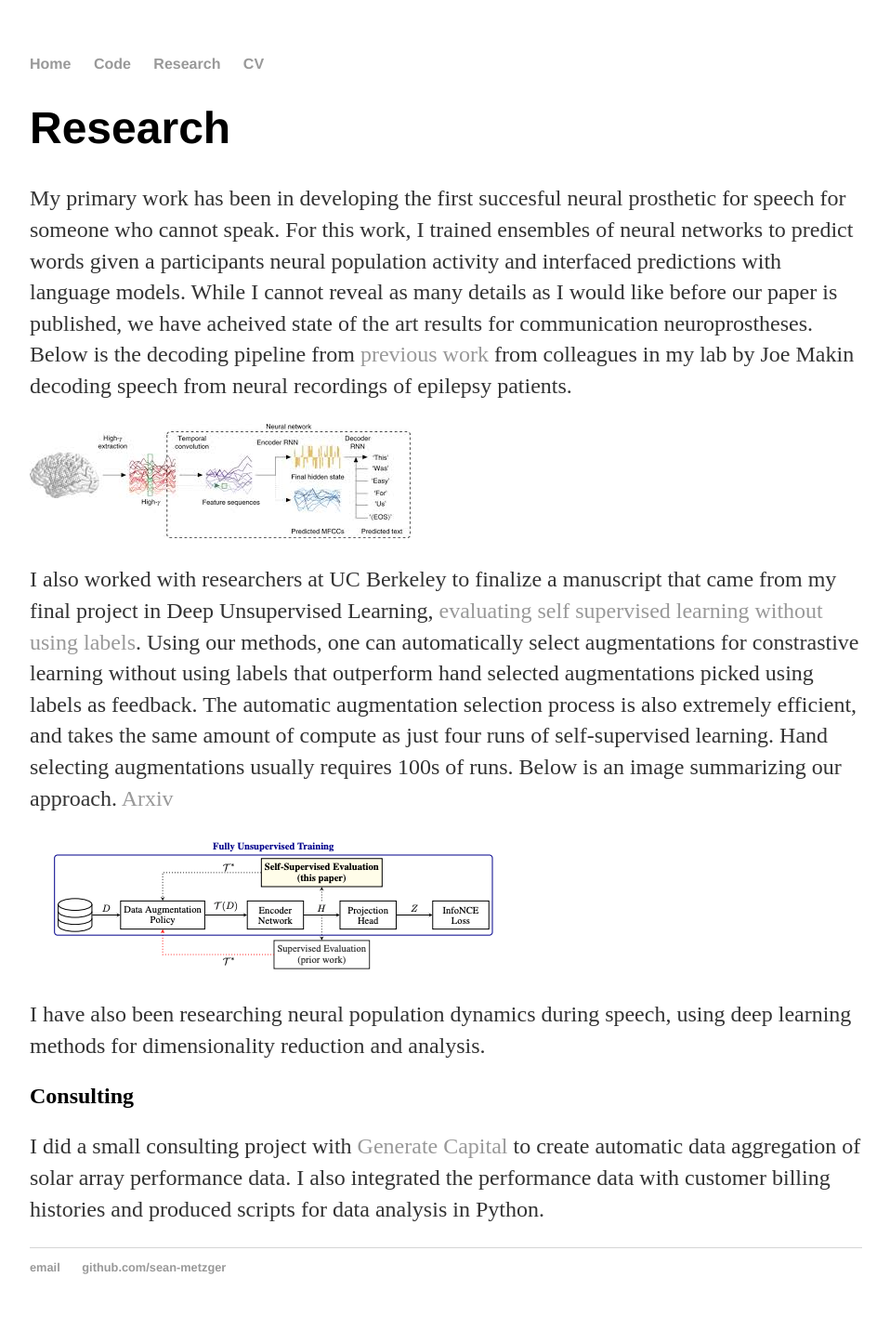
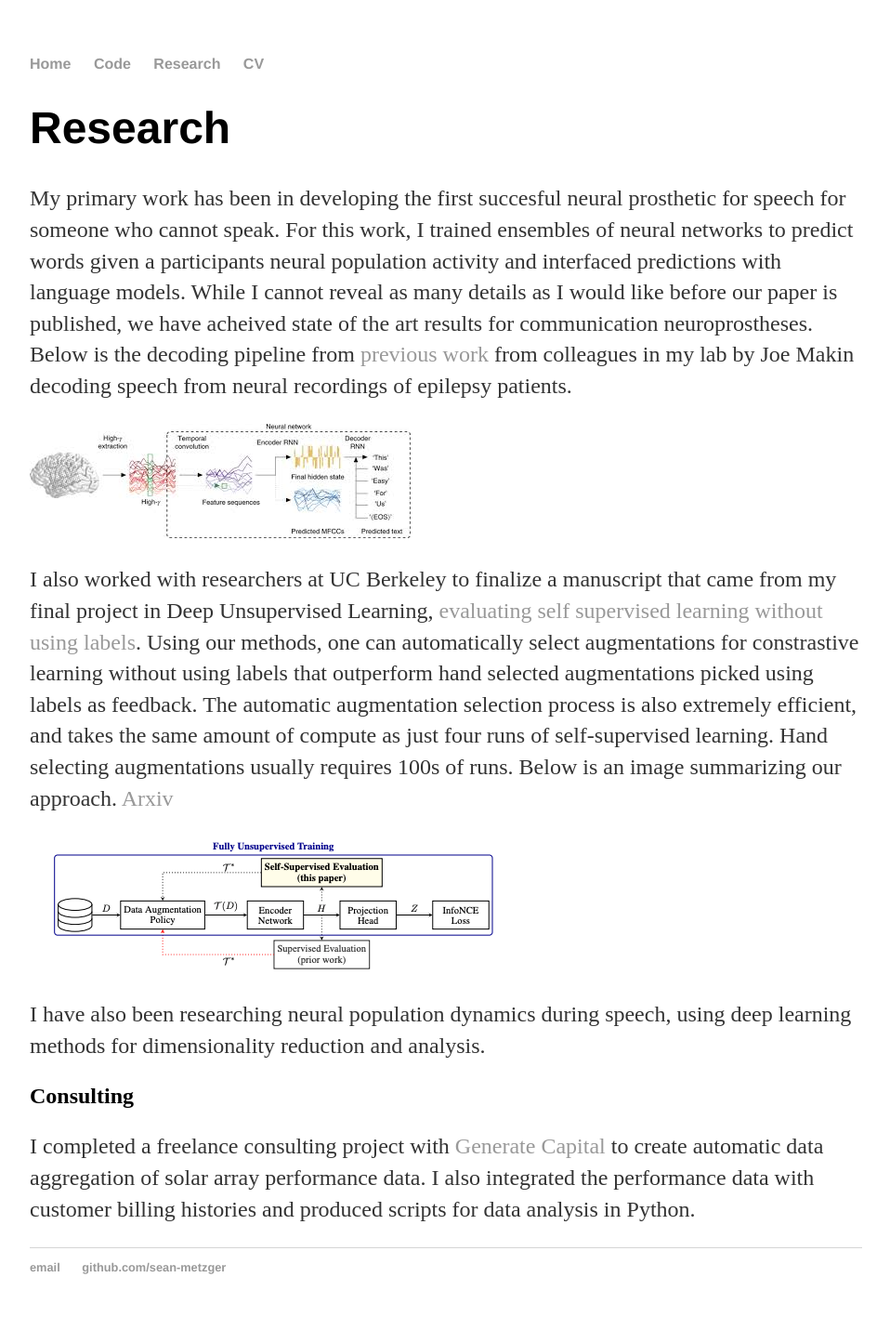
Before and after one commit to sean-metzger/sean-metzger.github.io, a Jekyll site: the page built from research/index.html, in a window 1280 px wide. Shown: the whole page at 93% size, without its empty margins (160-1118 px from the left). Built offline with Jekyll 4.4.1, drawn with Linux system fonts in a browser that asks for light colours.

Commit message:
Update index.html

```diff
--- a/research/index.html
+++ b/research/index.html
@@ -11,5 +11,5 @@
 		<img src="/images/paperfig1.png" alt="hi" class="inline"/>
 		<p> I have also been researching neural population dynamics during speech, using deep learning methods for dimensionality reduction and analysis.
 	<h2>Consulting</h2>
-		<p> I did a small consulting project with <a href="https://generatecapital.com/">Generate Capital</a> to create automatic data aggregation of solar array performance data. I also integrated the performance data with customer billing histories and produced scripts for data analysis in Python.
+		<p> I completed a freelance consulting project with <a href="https://generatecapital.com/">Generate Capital</a> to create automatic data aggregation of solar array performance data. I also integrated the performance data with customer billing histories and produced scripts for data analysis in Python.
 </div><!-- /.blurb -->
```
